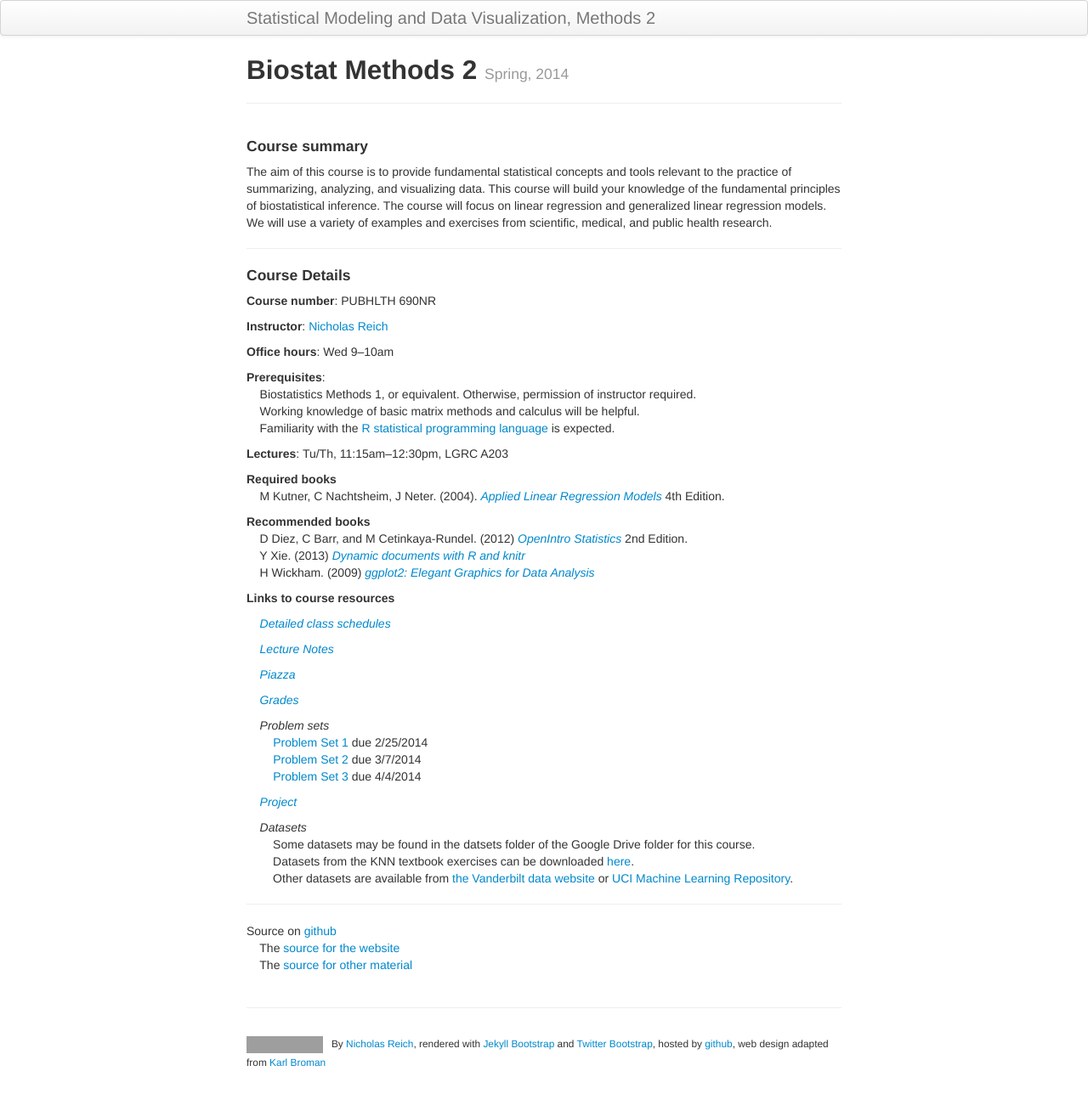
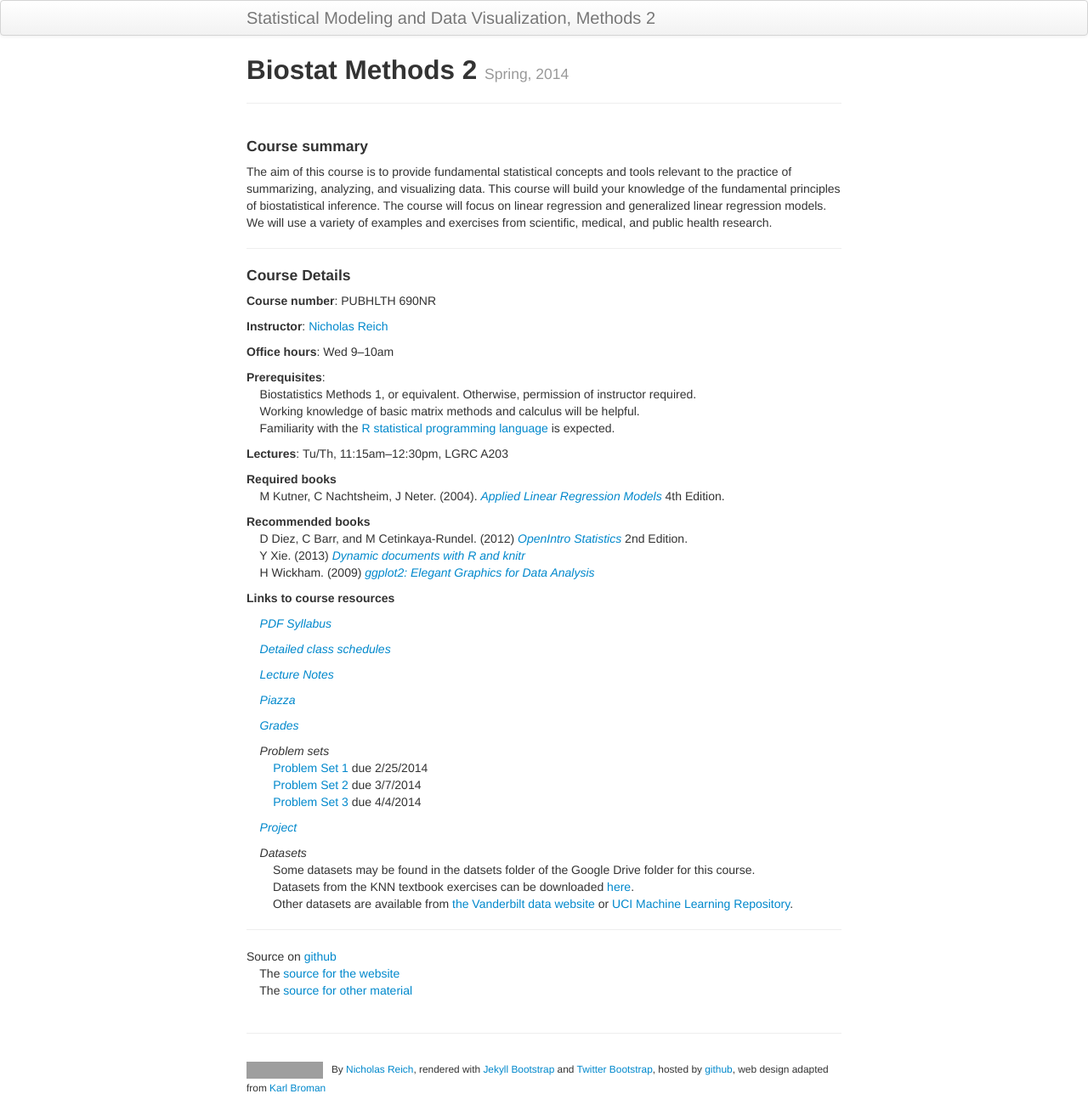
Before and after one commit to nickreich/methods2, a Jekyll site: the page built from index.md, in a window 1280 px wide. Shown: the whole page at 85% size. Built offline with Jekyll 4.4.1, drawn with Linux system fonts in a browser that asks for light colours; before the commit the page ends 1271 px from its top, so only the background shows below that; grey boxes are pictures that could not be loaded.

Commit message:
adding syllabus to website.

```diff
--- a/index.md
+++ b/index.md
@@ -35,6 +35,8 @@ The aim of this course is to provide fundamental statistical concepts and tools
 
 **Links to course resources**
 
+&nbsp; &nbsp; *[PDF Syllabus](assets/lectures/Methods2_ReichSyllabus.pdf)*
+
 &nbsp; &nbsp; *[Detailed class schedules](pages/schedule.html)*
 
 &nbsp; &nbsp; *[Lecture Notes](pages/notes.html)*
```
